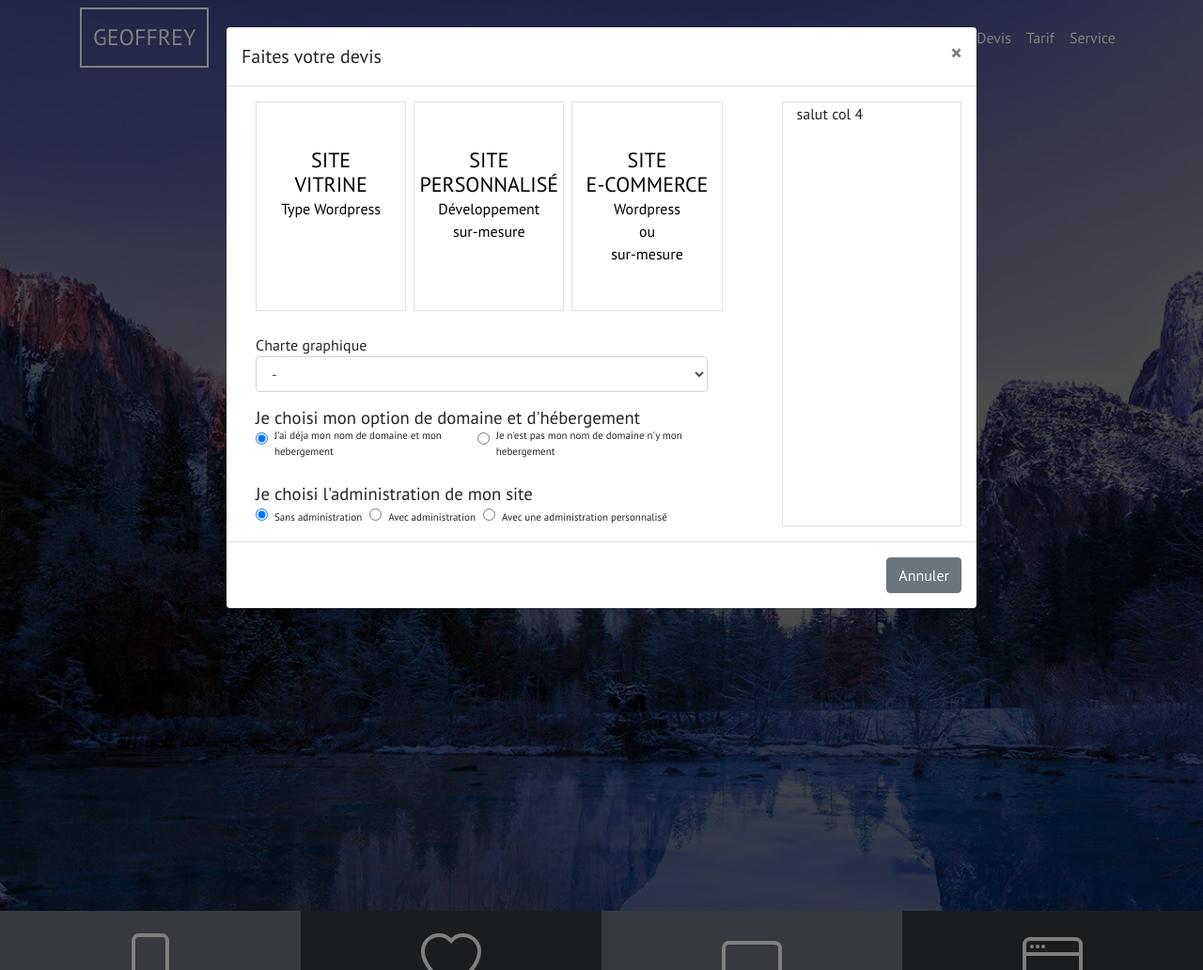
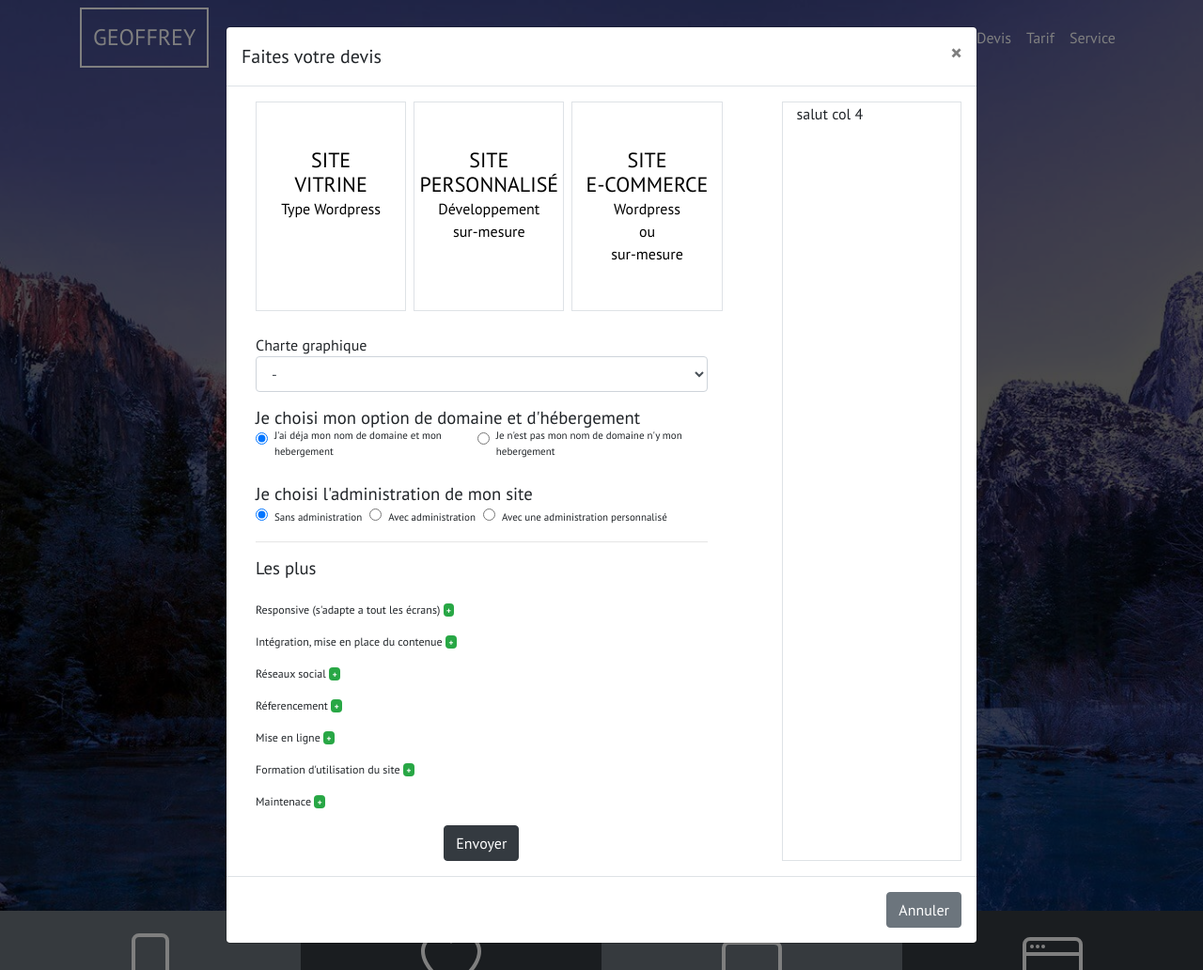
Before and after one commit to GeoffreyPlet/portfolio, a PHP site: page / in a window 1280 px wide, after a click on "Devis". Shown: the whole page at 94% size. Run offline with PHP 8.4, Linux system fonts and the light colour scheme.

Commit message:
modification modal devis

```diff
--- a/Portfolio/css/style.css
+++ b/Portfolio/css/style.css
@@ -151,5 +151,8 @@ footer a:hover{
     #modal-devis .form-check-label{
         font-size: 11px;
     }
+    #modal-devis .mt-4 p{
+        font-size: 12px;
+    }
     /* FIN modal devis */
 /* FIN modal */
--- a/Portfolio/index.html
+++ b/Portfolio/index.html
@@ -507,12 +507,12 @@
                                     </div>
                                     <!-- FIN selection du domaine et de l'hébergement -->
 
-
+                                    <!-- DEBUT selection de l'administration -->
                                     <h3 class="mt-4 mb-0">Je choisi l'administration de mon site</h3>
                                     <div class="d-flex">
                                         <div class="form-check">
                                             <input class="form-check-input" type="radio" name="radio-administration" id="radio-administration-sans" value="0" checked>
-                                            <label class="form-check-label" for="radio-domaine-sans">
+                                            <label class="form-check-label" for="radio-administration-sans">
                                               Sans administration
                                             </label>
                                         </div>
@@ -529,12 +529,33 @@
                                             </label>
                                         </div>
                                     </div>
+                                    <!-- FIN selection de l'administration -->
+                                    <hr>
+                                    <!-- DEBUT inforamtion  -->
+                                    <h3>Les plus</h3>
+                                    <div class="mt-4">
+                                        <p>Responsive (s'adapte a tout les écrans) <span class="badge badge-success">+</span></p>
+                                        <p>Intégration, mise en place du contenue <span class="badge badge-success">+</span></p>
+                                        <p>Réseaux social <span class="badge badge-success">+</span></p>
+                                        <p>Réferencement <span class="badge badge-success">+</span></p>
+                                        <p>Mise en ligne <span class="badge badge-success">+</span></p>
+                                        <p>Formation d'utilisation du site <span class="badge badge-success">+</span></p>
+                                        <p>Maintenace <span class="badge badge-success">+</span></p>
+                                    </div>
+                                    <!-- FIN inforamtion  -->
 
+                                    <div class="text-center">
+                                        <button type="submit" class="btn btn-primary">Envoyer</button>
+                                    </div>
                                 </form>
                             </div>
+
+                            <!-- DEBUT partie récapétulatif -->
                             <div class="col-lg-3 border">
                                 salut col 4
                             </div>
+                            <!-- FIN partie récapétulatif -->
+
                         </div>
                     </div>
                 </div>
```
